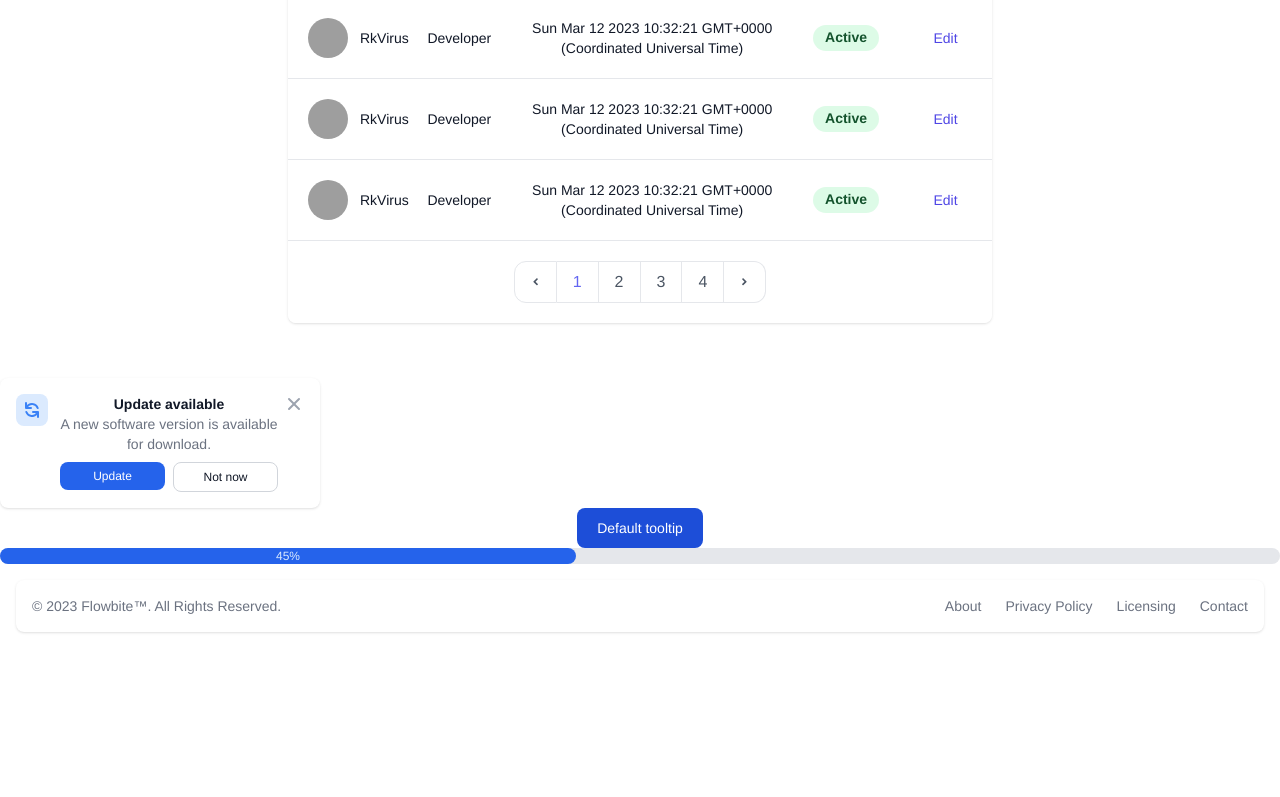
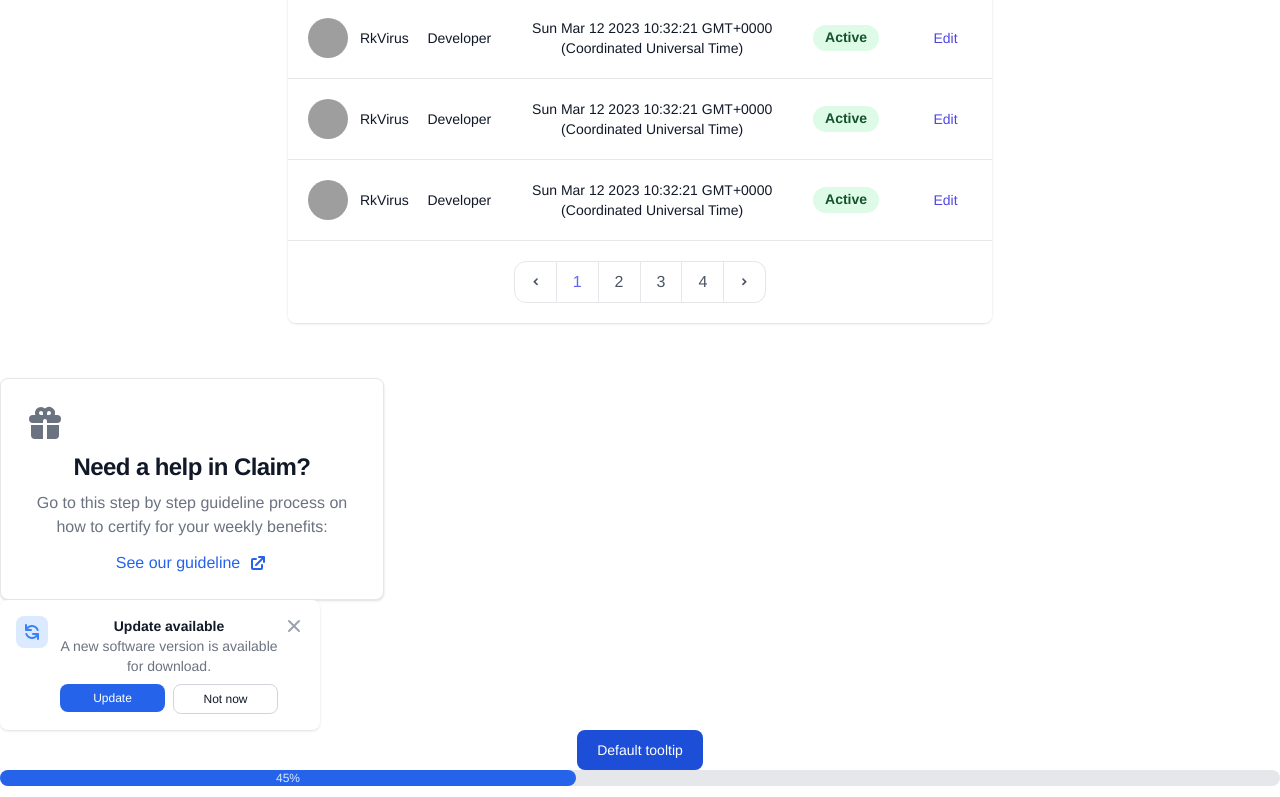
Before and after one commit to Rk-Virus/Vue-Components, a Vue app: page / in a window 1280 px wide. Shown: the part 471-1268 px from the top of the page. Before the commit the page ends 1119 px from the top, so only its background shows below. Built offline with nearby package versions, Linux system fonts and the light colour scheme; grey boxes are pictures that could not be loaded.

Commit message:
Card Label

```diff
--- a/src/App.vue
+++ b/src/App.vue
@@ -6,6 +6,7 @@
   <HelloWorld msg="Welcome to Your Vue.js App" />
   <TableComponent title="Table title" />
   <!-- <NiceComponent /> -->
+  <CardLabel/>
   <snackBar/>
   <ToolTip/>
   <LabelProgess/>
@@ -24,6 +25,7 @@
 import LabelProgess from './components/LabelProgess.vue'
 import SkeletonBar from './components/SkeletonBar.vue'
 import snackBar from './components/snackBar.vue'
+import CardLabel from './components/CardLabel.vue'
 
 
 
@@ -33,7 +35,7 @@
     HelloWorld,
     TableComponent,
     FooterComponent,
-    ToolTip,LabelProgess,SkeletonBar,snackBar
+    ToolTip,LabelProgess,SkeletonBar,snackBar,CardLabel
 
   }
 }
--- /dev/null
+++ b/src/components/CardLabel.vue
@@ -0,0 +1,16 @@
+<template>
+
+<div class="max-w-sm p-6 bg-white border border-gray-200 rounded-lg shadow dark:bg-gray-800 dark:border-gray-700">
+    <svg class="w-10 h-10 mb-2 text-gray-500 dark:text-gray-400" aria-hidden="true" fill="currentColor" viewBox="0 0 20 20" xmlns="http://www.w3.org/2000/svg"><path fill-rule="evenodd" d="M5 5a3 3 0 015-2.236A3 3 0 0114.83 6H16a2 2 0 110 4h-5V9a1 1 0 10-2 0v1H4a2 2 0 110-4h1.17C5.06 5.687 5 5.35 5 5zm4 1V5a1 1 0 10-1 1h1zm3 0a1 1 0 10-1-1v1h1z" clip-rule="evenodd"></path><path d="M9 11H3v5a2 2 0 002 2h4v-7zM11 18h4a2 2 0 002-2v-5h-6v7z"></path></svg>
+    <a href="#">
+        <h5 class="mb-2 text-2xl font-semibold tracking-tight text-gray-900 dark:text-white">Need a help in Claim?</h5>
+    </a>
+    <p class="mb-3 font-normal text-gray-500 dark:text-gray-400">Go to this step by step guideline process on how to certify for your weekly benefits:</p>
+    <a href="#" class="inline-flex items-center text-blue-600 hover:underline">
+        See our guideline
+        <svg class="w-5 h-5 ml-2" fill="currentColor" viewBox="0 0 20 20" xmlns="http://www.w3.org/2000/svg"><path d="M11 3a1 1 0 100 2h2.586l-6.293 6.293a1 1 0 101.414 1.414L15 6.414V9a1 1 0 102 0V4a1 1 0 00-1-1h-5z"></path><path d="M5 5a2 2 0 00-2 2v8a2 2 0 002 2h8a2 2 0 002-2v-3a1 1 0 10-2 0v3H5V7h3a1 1 0 000-2H5z"></path></svg>
+    </a>
+</div>
+
+
+</template>
```
